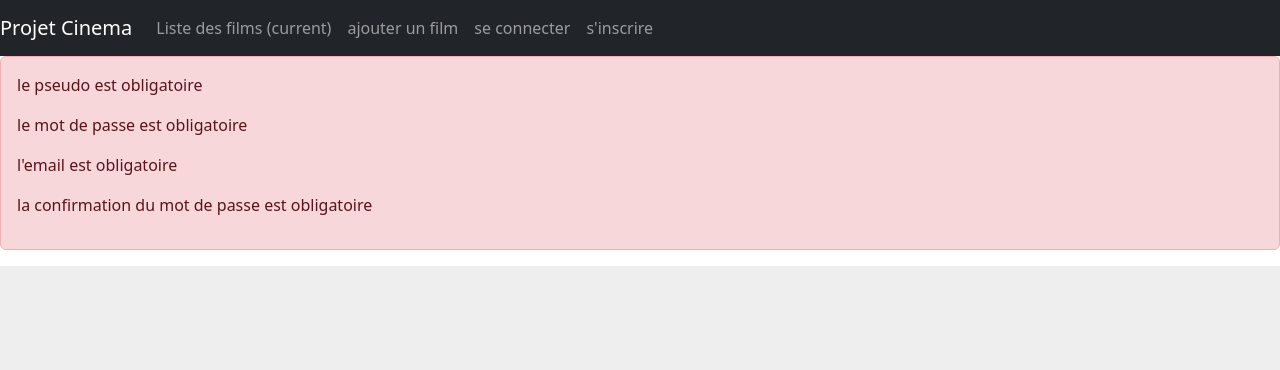
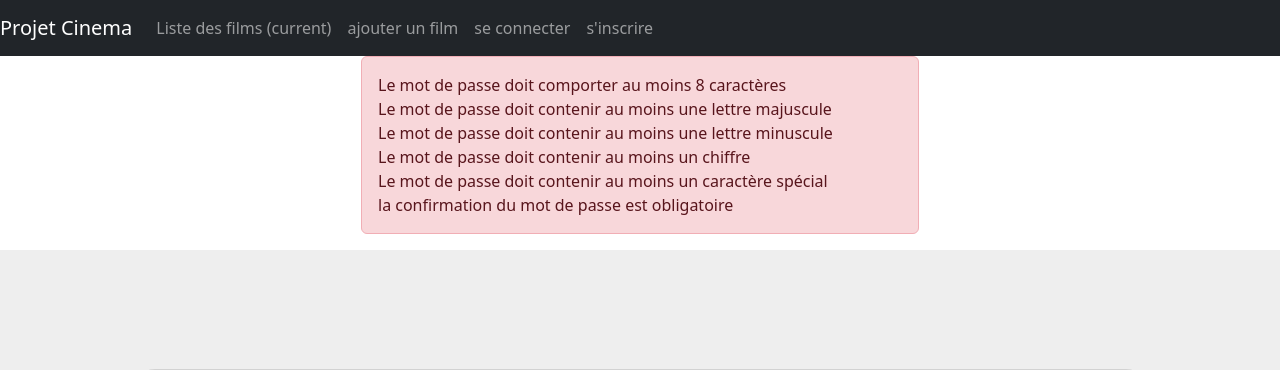
Before and after one commit to titoulz/projet-cinema, a PHP site: page /parties/register.php in a window 1280 px wide. Shown: the top 370 px of the page. Run offline with PHP 8.4, Linux system fonts and the light colour scheme; tables that the repository leaves empty or names only in its code hold one stand-in row (values such as "Sample post"); some libraries are stand-ins or nearby versions.

Commit message:
homeverif register

```diff
--- a/parties/register.php
+++ b/parties/register.php
@@ -16,14 +16,26 @@ if ($_SERVER["REQUEST_METHOD"] == "POST") {
 }
 //3. Valider les données:
 $erreurs = [];
-if (empty($pseudo)){
-    $erreurs['pseudo'] = "le pseudo est obligatoire";
+$mdpErrors = [];
+
+if (strlen($mdp) < 8) {
+    $mdpErrors[] = "Le mot de passe doit comporter au moins 8 caractères";
 }
-if (empty($mdp)){
-    $erreurs['mdp'] = "le mot de passe est obligatoire";
+if (!preg_match('/[A-Z]/', $mdp)) {
+    $mdpErrors[] = "Le mot de passe doit contenir au moins une lettre majuscule";
 }
-if (empty($email)){
-    $erreurs['email'] = "l'email est obligatoire";
+if (!preg_match('/[a-z]/', $mdp)) {
+    $mdpErrors[] = "Le mot de passe doit contenir au moins une lettre minuscule";
+}
+if (!preg_match('/[0-9]/', $mdp)) {
+    $mdpErrors[] = "Le mot de passe doit contenir au moins un chiffre";
+}
+if (!preg_match('/[\W]/', $mdp)) {
+    $mdpErrors[] = "Le mot de passe doit contenir au moins un caractère spécial";
+}
+
+if (!empty($mdpErrors)) {
+    $erreurs['mdp'] = $mdpErrors;
 }
 if (empty($mdpconfirm)){
     $erreurs['mdpconfirm'] = "la confirmation du mot de passe est obligatoire";
@@ -100,13 +112,20 @@ if (empty($erreurs)){
 <body>
 <link href="../assets/css/bootstrap.min.css" rel="stylesheet">
 <script src="../assets/js/bootstrap.min.js"></script>
-
 <?php
 if (!empty($erreurs)){
-    echo "<div class='alert alert-danger'>";
-    foreach ($erreurs as $erreur){
-        echo "<p>$erreur</p>";
-    }
+echo "<div class='container-sm d-flex justify-content-center'>";
+    echo "<div class='alert alert-danger w-50 p-3'>";
+        foreach ($erreurs as $erreur){
+        if (is_array($erreur)) {
+        foreach ($erreur as $err) {
+        echo "<p class='mb-0'>$err</p>";
+        }
+        } else {
+        echo "<p class='mb-0'>$erreur</p>";
+        }
+        }
+        echo "</div>";
     echo "</div>";
 }
 ?>
```
